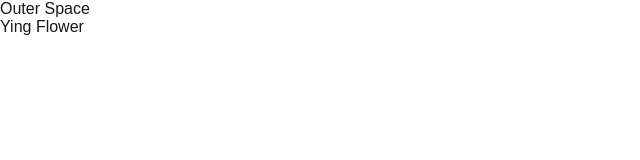
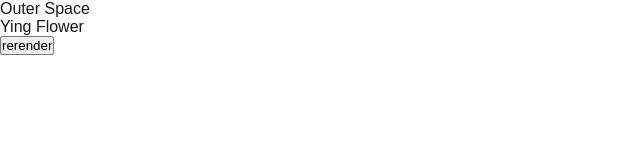
Before and after one commit to Tntmister/FractalBlockWorldMap, a Next.js app: page / in a window 1280 px wide. Shown: the top 160 px of the page, without its empty margins (0-640 px from the left). Built offline with nearby package versions, Linux system fonts and the light colour scheme.

Commit message:
usestate for graph

```diff
--- a/src/app/graph.ts
+++ b/src/app/graph.ts
@@ -45,6 +45,8 @@ export class Graph {
 				distance: 0
 			}
 		];
+		console.log(graph.nodes)
+		this.printPath()
 	}
 
 	addNode(node: InputNode) {
--- a/src/app/page.tsx
+++ b/src/app/page.tsx
@@ -1,15 +1,22 @@
+"use client"
 import './graph';
 import { Graph } from './graph';
 import { inputGraph } from './input';
+import { useEffect, useState } from 'react'
 
-const graph = new Graph(inputGraph, 'Tutorial Box');
-console.log(graph.current.edges);
 export default function Home() {
+	const [graph, _] = useState(new Graph(inputGraph, "Tutorial Box"))
+	const [render, rerender] = useState(false);
+	function test(){
+		rerender(!render)
+	}
+
 	return (
 		<div>
 			{graph.previous && <div>{graph.previous.name}</div>}
 			<div>{graph.current.name}</div>
-			<div>{graph.current.edges.map((edge) => edge.node.name)}</div>
+			<div>{graph.current.edges.map((edge) => <div key={edge.node.name}>{edge.node.name}</div>)}</div>
+			<button onClick={test}>rerender</button>
 		</div>
 	);
 }
```
